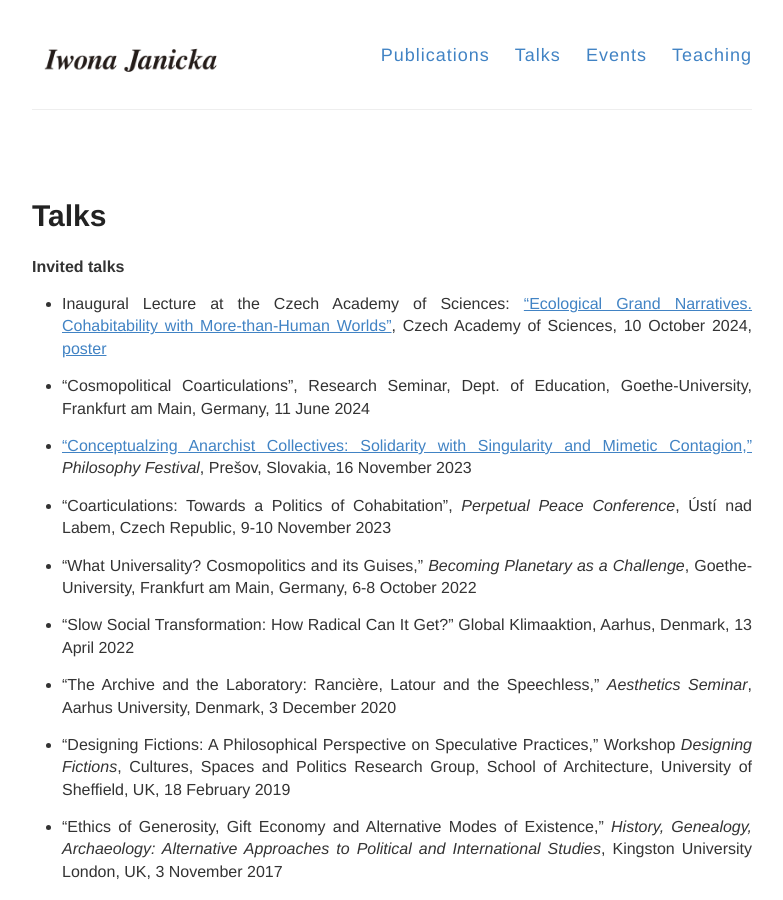
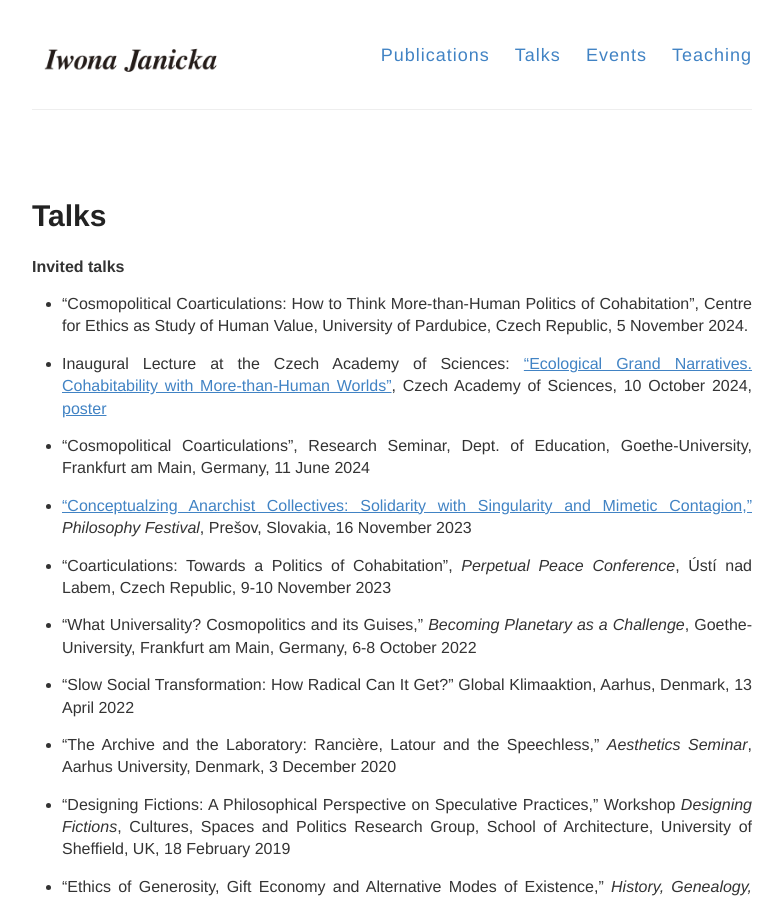
Before and after one commit to IJanicka/IJanicka.github.io, a Jekyll site: the page built from talks.md, in a window 1280 px wide and 900 px high. Shown: the whole window, without its empty margins (248-1031 px from the left). Built offline with Jekyll 4.4.1, drawn with Linux system fonts in a browser that asks for light colours.

Commit message:
Update talks.md

```diff
--- a/talks.md
+++ b/talks.md
@@ -7,6 +7,8 @@ permalink: /talks/
 
 
 **Invited talks**<br>
+
+* “Cosmopolitical Coarticulations: How to Think More-than-Human Politics of Cohabitation”, Centre for Ethics as Study of Human Value, University of Pardubice, Czech Republic, 5 November 2024. <br>
 
 * Inaugural Lecture at the Czech Academy of Sciences: <a href="https://cetep.eu/iwona-janicka-ecological-grand-narratives/" target="_blank"> "Ecological Grand Narratives. Cohabitability with More-than-Human Worlds"</a>, Czech Academy of Sciences, 10 October 2024,<a href="../articles/iwona_poster3.pdf" target="_blank"> poster<a/> <br>
 
```
